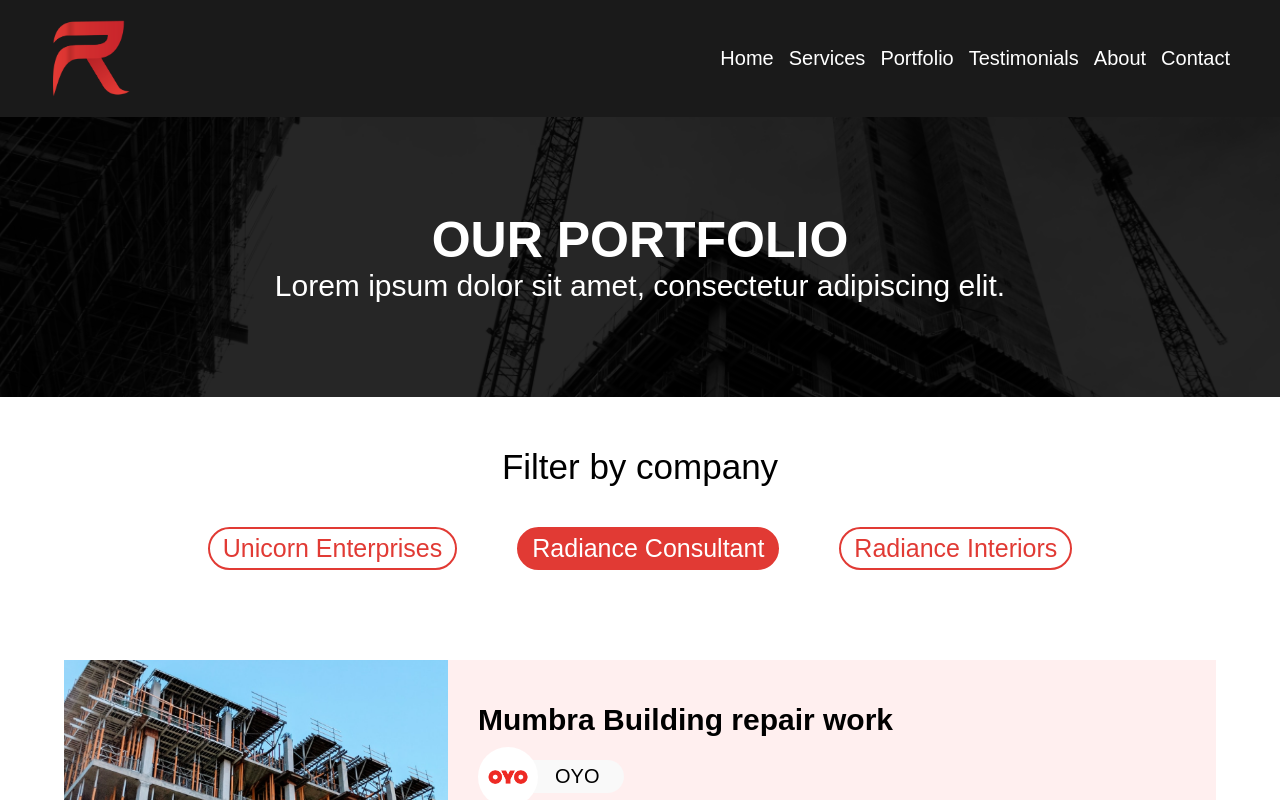
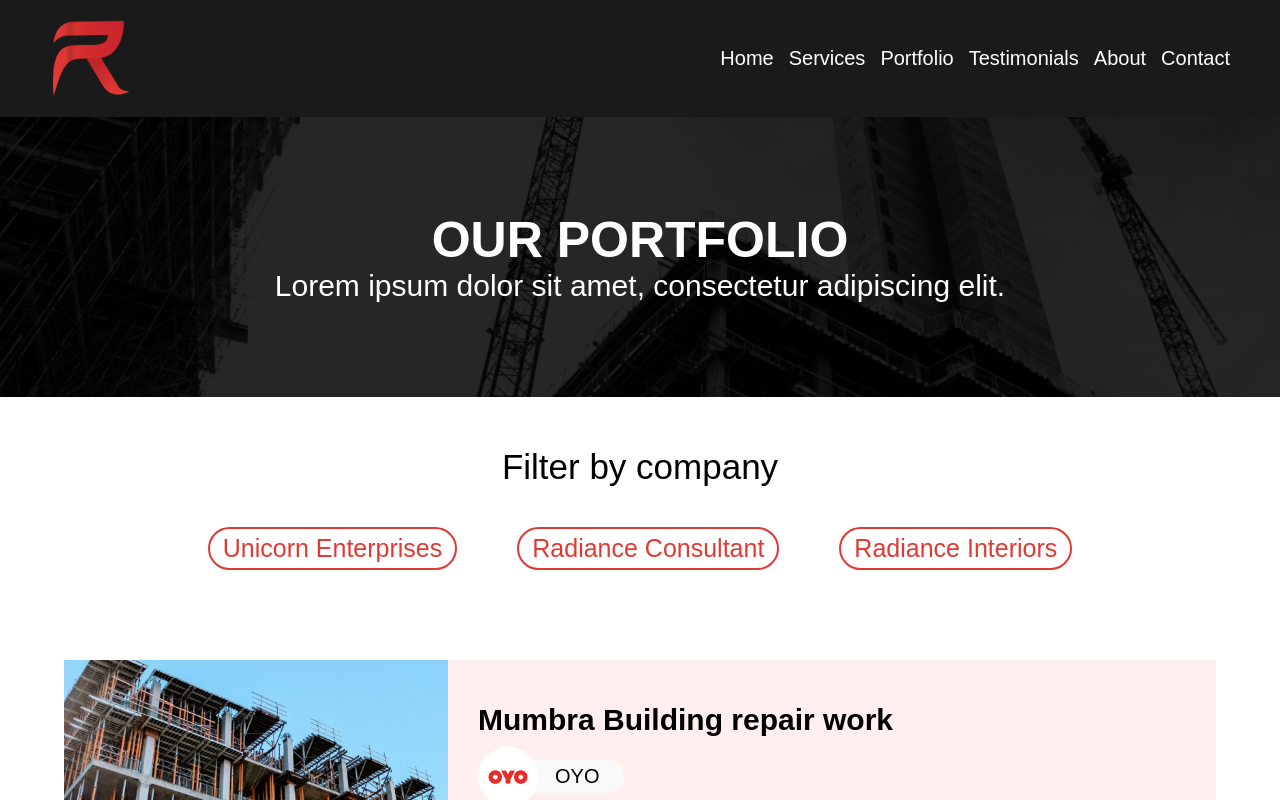
Before and after one commit to fahadmapari/radiance-group, a React (Create React App) app: page /portfolio in a window 1280 px wide. Built offline with nearby package versions, Linux system fonts and the light colour scheme; the HTML template or start-up script is replaced by a standard one.

Commit message:
filter active based on url added

```diff
--- a/src/components/FilterBox.jsx
+++ b/src/components/FilterBox.jsx
@@ -6,14 +6,16 @@ import {
   FilterList,
 } from "./styles/FilterBox";
 
-function FilterBox() {
+function FilterBox({activeCompany = "none"}) {
+
+
   return (
     <FilterContainer>
       <FilterHeading>Filter by company</FilterHeading>
       <FilterList>
-        <Filter>Unicorn Enterprises</Filter>
-        <Filter active={true}>Radiance Consultant</Filter>
-        <Filter>Radiance Interiors</Filter>
+        <Filter active={activeCompany === "unicorn-enterprises" ? true :  false}>Unicorn Enterprises</Filter>
+        <Filter active={activeCompany === "radiance-consultant" ? true :  false}>Radiance Consultant</Filter>
+        <Filter active={activeCompany === "radiance-interiors" ? true :  false}>Radiance Interiors</Filter>
       </FilterList>
     </FilterContainer>
   );
--- a/src/pages/PortfolioPage.jsx
+++ b/src/pages/PortfolioPage.jsx
@@ -14,8 +14,14 @@ import FooterSection from "../components/FooterSection";
 
 import portfolioImage from "../assets/images/portfolio-example.png";
 import clientLogo from "../assets/icons/client-logo.png";
+import { useSearchParams } from "react-router-dom";
 
 function PortfolioPage() {
+  const [searchParams] = useSearchParams();
+  const currentCompany = searchParams.get("company");
+
+
+
   return (
     <>
       <LandingNavbar navLogo={navLogo} top={true} />
@@ -25,7 +31,7 @@ function PortfolioPage() {
         background={pageBannerImage}
       />
 
-      <FilterBox />
+      <FilterBox activeCompany={currentCompany} />
       <PortfolioList>
         <Portfolio
           image={portfolioImage}
```
